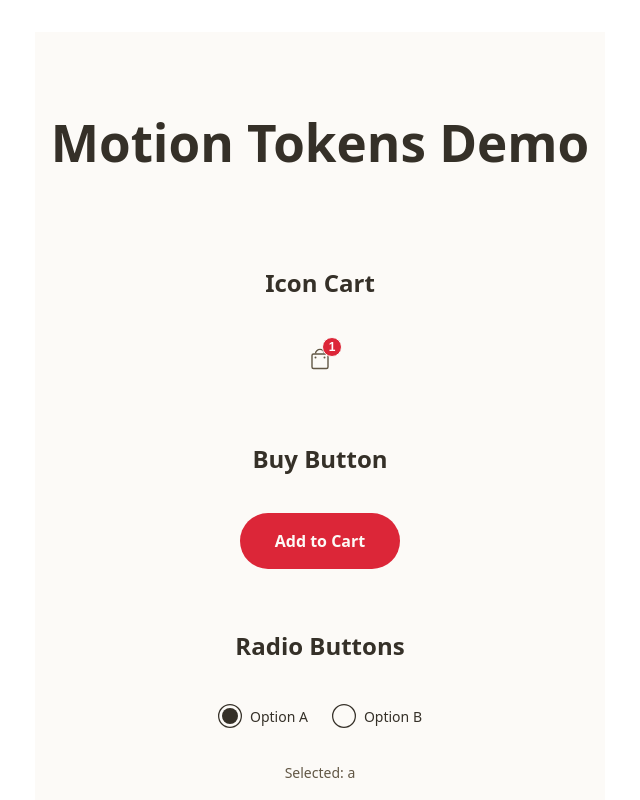
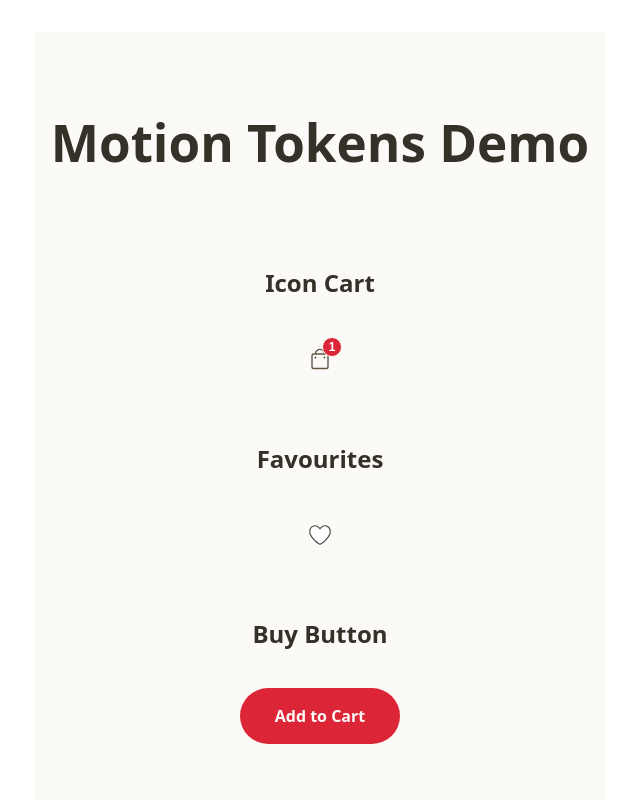
Before and after one commit to v3ktor2/design-tokens-motion-vue, a Vue app: page / in a window 1280 px wide. Shown: the top 800 px of the page, without its empty margins (320-960 px from the left). Built offline with nearby package versions, Linux system fonts and the light colour scheme.

Commit message:
Add Favourites component with animated heart icon

```diff
--- a/src/App.vue
+++ b/src/App.vue
@@ -3,6 +3,7 @@ import { ref } from "vue";
 import BuyButton from "./components/BuyButton.vue";
 import RadioButton from "./components/RadioButton.vue";
 import IconCart from "./components/IconCart.vue";
+import Favourites from "./components/Favourites.vue";
 
 const selected = ref("a");
 </script>
@@ -14,6 +15,11 @@ const selected = ref("a");
     <section class="component-section">
       <h2>Icon Cart</h2>
       <IconCart />
+    </section>
+
+    <section class="component-section">
+      <h2>Favourites</h2>
+      <Favourites />
     </section>
 
     <section class="component-section">
--- /dev/null
+++ b/src/components/Favourites.vue
@@ -0,0 +1,125 @@
+<script setup>
+import { ref } from 'vue';
+
+const isFavourite = ref(false);
+const isPressed = ref(false);
+const isAnimating = ref(false);
+
+function toggleFavourite() {
+  if (!isFavourite.value) {
+    // Turning ON - animate scale up
+    isAnimating.value = true;
+    isFavourite.value = true;
+
+    setTimeout(() => {
+      isAnimating.value = false;
+    }, 500);
+  } else {
+    // Turning OFF - instant toggle
+    isFavourite.value = false;
+  }
+}
+
+function handleTouchStart() {
+  isPressed.value = true;
+}
+
+function handleTouchEnd() {
+  isPressed.value = false;
+}
+</script>
+
+<template>
+  <button
+    class="favourites-btn"
+    :class="{ pressed: isPressed, active: isFavourite, animating: isAnimating }"
+    @click="toggleFavourite"
+    @touchstart="handleTouchStart"
+    @touchend="handleTouchEnd"
+    @touchcancel="handleTouchEnd"
+    :aria-label="isFavourite ? 'Remove from favourites' : 'Add to favourites'"
+    :aria-pressed="isFavourite"
+  >
+    <svg width="24" height="24" viewBox="0 0 24 24" fill="none" xmlns="http://www.w3.org/2000/svg">
+      <path
+        class="heart-fill"
+        d="M18.475 2.77854C15.22 1.67309 12.9333 4.13445 12 5.335C11.0433 4.13445 8.78 1.67309 5.52501 2.77854C1.50001 4.14551 1.50001 8.16319 1.50001 8.63866C1.50001 9.06657 1.45335 12.906 6.93667 18.0766C9.50334 20.4659 11.7317 21.4168 11.825 21.4525C11.895 21.4881 11.9767 21.5 12 21.5C12.0233 21.5 12.105 21.4881 12.175 21.4525C12.2683 21.4168 14.485 20.4659 17.0633 18.0766C22.5467 12.906 22.5 9.05469 22.5 8.62677C22.5 8.1513 22.5 4.13362 18.475 2.76666V2.77854Z"
+        :fill="isFavourite ? 'var(--palette-red-500)' : 'rgba(255, 255, 255, 0.8)'"
+      />
+      <path
+        class="heart-stroke"
+        d="M14.4912 3.40918C15.5374 2.81004 16.8481 2.49042 18.3945 3.01562L18.7246 3.12793V3.125C22.2432 4.53305 22.25 8.1616 22.25 8.62695C22.25 8.82094 22.2642 9.85642 21.6064 11.4795C20.9476 13.1054 19.6099 15.3313 16.8916 17.8945C15.6171 19.0753 14.4332 19.9004 13.5576 20.4336C13.1197 20.7003 12.7585 20.8938 12.5029 21.0225C12.3752 21.0868 12.2738 21.1352 12.2021 21.168C12.1666 21.1842 12.1384 21.1963 12.1182 21.2051C12.108 21.2095 12.0995 21.2134 12.0938 21.2158C12.0892 21.2177 12.0867 21.2184 12.0859 21.2188L12.0732 21.2236L12.0615 21.2295C12.0499 21.2354 12.0326 21.2417 12.0137 21.2461C12.0086 21.2473 12.0038 21.2474 12 21.248C11.9962 21.2474 11.9914 21.2473 11.9863 21.2461C11.9674 21.2417 11.9501 21.2354 11.9385 21.2295L11.9268 21.2236L11.9141 21.2188C11.9133 21.2185 11.9108 21.2177 11.9062 21.2158C11.9004 21.2134 11.892 21.2095 11.8818 21.2051C11.8615 21.1963 11.8328 21.1843 11.7969 21.168C11.7249 21.1352 11.6233 21.0867 11.4951 21.0225C11.2387 20.8938 10.877 20.7002 10.4385 20.4336C9.67078 19.9669 8.66715 19.277 7.57812 18.3203L7.10742 17.8936C4.38979 15.3306 3.05234 13.1081 2.39355 11.4854C1.73569 9.86481 1.75 8.83216 1.75 8.63867C1.75 8.15921 1.75738 4.32254 5.60547 3.01562C7.15188 2.49043 8.45688 2.81019 9.5 3.40918C10.5508 4.01263 11.3324 4.8985 11.8047 5.49121L12.002 5.73926L12.1973 5.48828C12.6562 4.89791 13.4377 4.01255 14.4912 3.40918Z"
+        :stroke="isFavourite ? 'rgba(255, 255, 255, 0.7)' : 'rgba(0, 0, 0, 0.7)'"
+        stroke-width="1.2"
+      />
+    </svg>
+  </button>
+</template>
+
+<style scoped>
+@import "../styles/motion.css";
+
+.favourites-btn {
+  position: relative;
+  width: 44px;
+  height: 44px;
+  display: flex;
+  align-items: center;
+  justify-content: center;
+  border: none;
+  border-radius: 8px;
+  background: transparent;
+  cursor: pointer;
+  padding: 0;
+  transition:
+    transform var(--motion-pattern-scale),
+    background-color 0.2s ease;
+  -webkit-tap-highlight-color: transparent;
+  touch-action: manipulation;
+}
+
+.favourites-btn:hover {
+  background: rgba(0, 0, 0, 0.08);
+}
+
+.favourites-btn:active,
+.favourites-btn.pressed {
+  transform: scale(var(--motion-scale-press));
+}
+
+.heart-fill,
+.heart-stroke {
+  transform-origin: center;
+  transition:
+    fill var(--motion-pattern-toggle-in),
+    stroke var(--motion-pattern-toggle-in),
+    transform var(--motion-pattern-toggle-in);
+}
+
+/* Scale up animation when becoming favourite */
+.favourites-btn.animating .heart-fill,
+.favourites-btn.animating .heart-stroke {
+  animation: scaleUp 500ms var(--motion-ease-snap);
+}
+
+@keyframes scaleUp {
+  0% {
+    transform: scale(0);
+  }
+  35% {
+    transform: scale(1.25);
+  }
+  50% {
+    transform: scale(0.9);
+  }
+  65% {
+    transform: scale(1.2);
+  }
+  80% {
+    transform: scale(0.9);
+  }
+  100% {
+    transform: scale(1);
+  }
+}
+</style>
```
